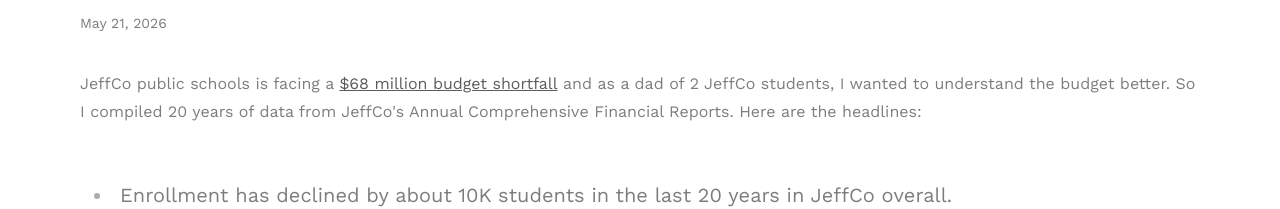
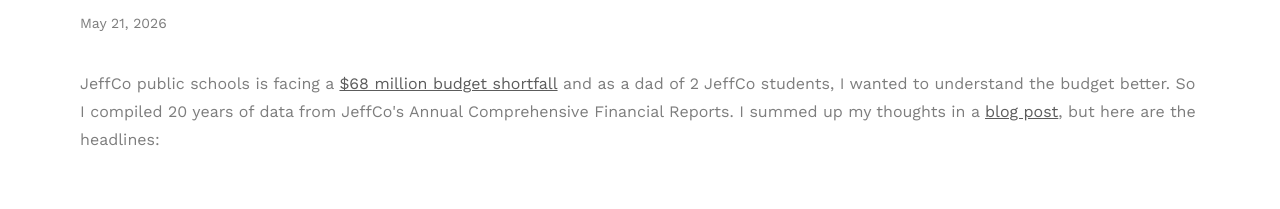
Before and after one commit to inorganik/inorganik-next, a Next.js app: page /jeffco-acfr-report in a window 1280 px wide. Shown: the part 194-403 px from the top of the page. Built offline with nearby package versions, Linux system fonts and the light colour scheme.

Commit message:
link back to post

```diff
--- a/pages/jeffco-acfr-report/index.js
+++ b/pages/jeffco-acfr-report/index.js
@@ -49,8 +49,12 @@
               $68 million budget shortfall
             </a>{' '}
             and as a dad of 2 JeffCo students, I wanted to understand the budget better. So I
-            compiled 20 years of data from JeffCo's Annual Comprehensive Financial Reports. Here are
-            the headlines:
+            compiled 20 years of data from JeffCo's Annual Comprehensive Financial Reports. I summed
+            up my thoughts in a{' '}
+            <a href="/posts/2026-05-21-jeffco-acfr-data" target="_blank">
+              blog post
+            </a>
+            , but here are the headlines:
           </p>
           <ul className="text-xl">
             <li>
```
Also changed, not shown: posts/2026-05-21-jeffco-acfr-data.md (+2 -2 lines).
